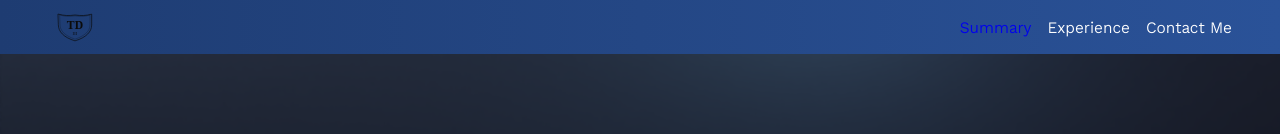
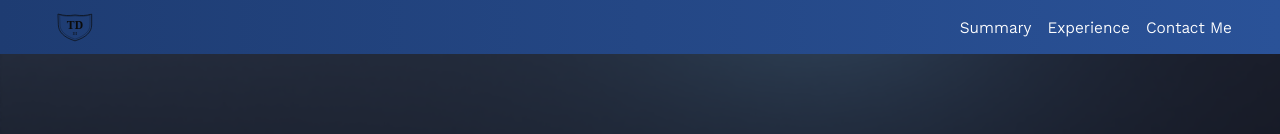
Before and after one commit to stebnj/tawm-website, a React (Create React App) app: page / in a window 1280 px wide. Shown: the top 134 px of the page. Built offline with nearby package versions, Linux system fonts and the light colour scheme; the HTML template or start-up script is replaced by a standard one.

Commit message:
add links

```diff
--- a/src/components/Header/Header.js
+++ b/src/components/Header/Header.js
@@ -19,15 +19,17 @@ export default function Header(){
 
                     <section className='nav-bar__lists-container'>
                         <ul className='nav-bar__lists'>
-                            <Link to="/exp">
+                            <Link to="/">
                                 <li className='nav-bar__summary'>
                                     Summary
                                 </li>
                             </Link>
+                            <Link to="/exp">
+                                <li className='nav-bar__exp'>
+                                    Experience
+                                </li>
+                            </Link>
 
-                            <li className='nav-bar__exp'>
-                                Experience
-                            </li>
                             <li className='nav-bar__contact'>
                                 Contact Me
                             </li >
--- a/src/pages/Experience/Experience.scss
+++ b/src/pages/Experience/Experience.scss
@@ -0,0 +1,3 @@
+@use '../../styles/global';
+@import '../../styles/variables';
+@import '../../styles/mixins';
--- a/src/styles/_global.scss
+++ b/src/styles/_global.scss
@@ -18,6 +18,18 @@ body{
 
 a{
     text-decoration: none;
+    color:inherit;
+    border: none;
+    outline: none;
+
+    &:visited{
+        color: inherit;
+    }
+
+    &:hover, &:focus, &:active {
+        color: inherit;
+        text-decoration: none;
+    }
 }
 
 ul{
```
Also changed, not shown: src/components/Header/Header.scss (line endings or trailing spaces).
